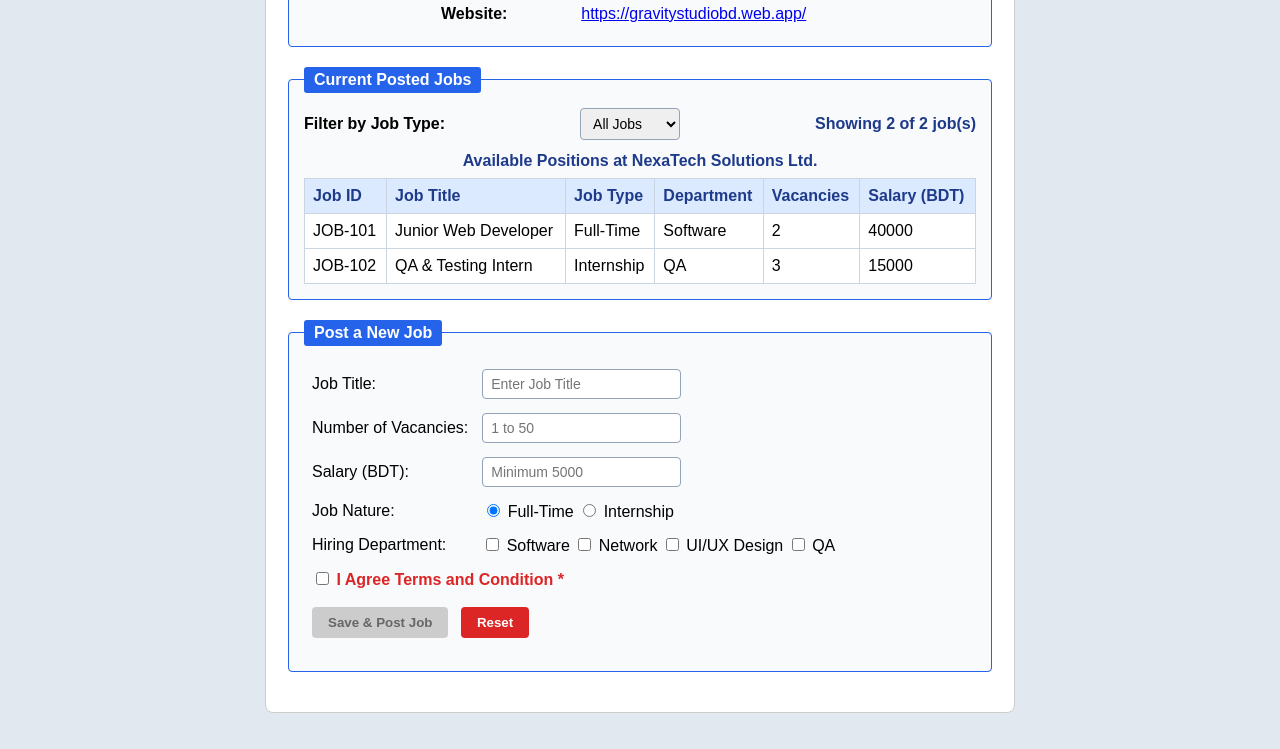
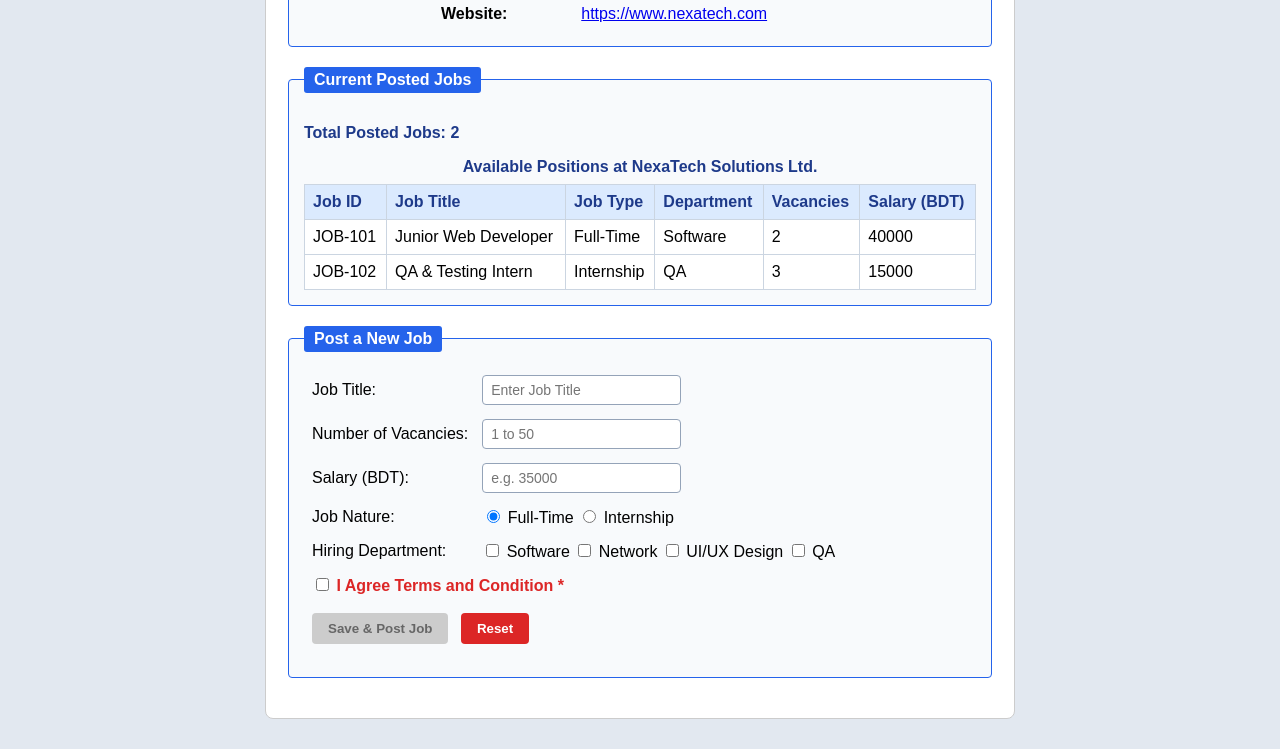
Before and after one commit to mahid0nice/Job-Bridge, a plain HTML site: page company-profile.html in a window 1280 px wide. Shown: the part 348-1097 px from the top of the page. Drawn offline with Linux system fonts and the light colour scheme.

Commit message:
updated with js

```diff
--- a/company-profile.css
+++ b/company-profile.css
@@ -96,20 +96,11 @@ td {
 }
 
 input[type="text"],
-input[type="number"],
-select {
+input[type="number"] {
     padding: 6px 8px;
     border: 1px solid #94a3b8;
     border-radius: 4px;
     font-size: 14px;
-}
-
-/* Filter Bar */
-.filter-bar {
-    display: flex;
-    justify-content: space-between;
-    align-items: center;
-    margin-bottom: 12px;
 }
 
 .job-count {
@@ -117,7 +108,7 @@ select {
     color: #1e3a8a;
 }
 
-/* Jobs Table */
+
 .jobs-table {
     width: 100%;
     border-collapse: collapse;
@@ -157,7 +148,6 @@ caption {
     margin-bottom: 0;
 }
 
-/* Post a New Job Buttons */
 .submit-btn {
     background-color: #16a34a;
     color: #ffffff;
--- a/company-profile.html
+++ b/company-profile.html
@@ -30,15 +30,15 @@
                         <div class="round-logo">LOGO</div>
                     </td>
                     <td><strong>Company Name:</strong></td>
-                    <td>Gravity Studio</td>
+                    <td>NexaTech Solutions Ltd.</td>
                 </tr>
                 <tr>
                     <td><strong>Industry:</strong></td>
-                    <td>Design. Edit. Broadcast.</td>
+                    <td>Information Technology & Software</td>
                 </tr>
                 <tr>
                     <td><strong>Company Email:</strong></td>
-                    <td>hr@gravitystudiobd.com</td>
+                    <td>hr@nexatech.com</td>
                 </tr>
                 <tr>
                     <td><strong>Location:</strong></td>
@@ -46,7 +46,7 @@
                 </tr>
                 <tr>
                     <td><strong>Website:</strong></td>
-                    <td><a href="#">https://gravitystudiobd.web.app/</a></td>
+                    <td><a href="#">https://www.nexatech.com</a></td>
                 </tr>
             </table>
         </fieldset>
@@ -54,15 +54,7 @@
         <fieldset>
             <legend>Current Posted Jobs</legend>
 
-            <div class="filter-bar">
-                <label for="filterType"><strong>Filter by Job Type:</strong></label>
-                <select id="filterType">
-                    <option value="All">All Jobs</option>
-                    <option value="Full-Time">Full-Time</option>
-                    <option value="Internship">Internship</option>
-                </select>
-                <span id="jobCount" class="job-count"></span>
-            </div>
+            <p id="jobCount" class="job-count"></p>
 
             <table class="jobs-table">
                 <caption>Available Positions at NexaTech Solutions Ltd.</caption>
@@ -80,6 +72,7 @@
                 </tbody>
             </table>
         </fieldset>
+
         <form id="jobForm" action="#" method="post" onsubmit="return validateForm()">
             <fieldset>
                 <legend>Post a New Job</legend>
@@ -94,7 +87,7 @@
                     </tr>
                     <tr>
                         <td><label for="Salary">Salary (BDT):</label></td>
-                        <td><input type="number" id="Salary" name="Salary" placeholder="Minimum 5000"></td>
+                        <td><input type="number" id="Salary" name="Salary" placeholder="e.g. 35000"></td>
                     </tr>
                     <tr>
                         <td><label>Job Nature:</label></td>
--- a/company-profile.js
+++ b/company-profile.js
@@ -5,33 +5,25 @@ const jobs = [
 let nextId = 103;
 
 const tableBody = document.getElementById("jobsTableBody");
-const filter = document.getElementById("filterType");
 const jobCount = document.getElementById("jobCount");
 const msg = document.getElementById("formMessage");
 const terms = document.getElementById("Condition");
 const submitBtn = document.getElementById("submitBtn");
 
-function renderJobs(typeFilter) {
+function renderJobs() {
     tableBody.innerHTML = "";
-    let count = 0;
 
     for (const job of jobs) {
-        if (typeFilter === "All" || job.type === typeFilter) {
-            const tr = document.createElement("tr");
-            tr.innerHTML = "<td>" + job.id + "</td><td>" + job.title + "</td><td>" + job.type + "</td><td>" + job.department + "</td><td>" + job.vacancies + "</td><td>" + job.salary + "</td>";
-            tableBody.appendChild(tr);
-            count++;
-        }
+        const tr = document.createElement("tr");
+        tr.innerHTML = "<td>" + job.id + "</td><td>" + job.title + "</td><td>" + job.type + "</td><td>" + job.department + "</td><td>" + job.vacancies + "</td><td>" + job.salary + "</td>";
+        tableBody.appendChild(tr);
     }
-    jobCount.innerHTML = "Showing " + count + " of " + jobs.length + " job(s)";
+
+    jobCount.innerHTML = "Total Posted Jobs: " + jobs.length;
 }
 
 terms.addEventListener("change", function () {
     submitBtn.disabled = !terms.checked;
-});
-
-filter.addEventListener("change", function () {
-    renderJobs(filter.value);
 });
 
 function validateForm() {
@@ -67,8 +59,7 @@ function validateForm() {
     jobs.push(newJob);
     console.log("New Job:", newJob);
 
-    filter.value = "All";
-    renderJobs("All");
+    renderJobs();
     msg.innerHTML = "Success: " + newJob.title + " posted!";
     msg.style.color = "green";
 
@@ -87,4 +78,4 @@ document.getElementById("resetBtn").addEventListener("click", function () {
     submitBtn.disabled = true;
 });
 
-renderJobs("All");
+renderJobs();
```
